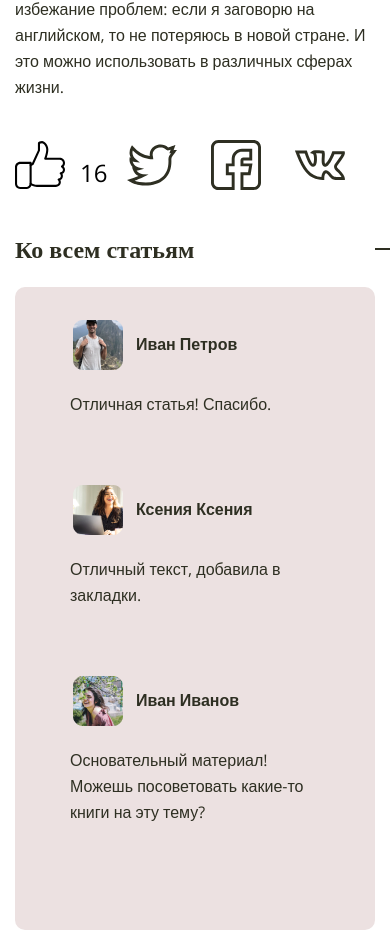
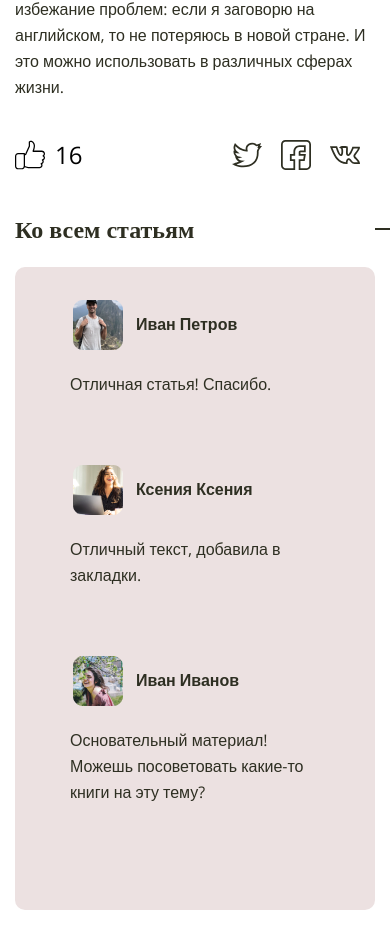
Before and after one commit to stanislauhvozdz/stanislauhvozdz.github.io, a plain HTML site: page desctop2.html in a window 390 px wide. Shown: the part 2638-3573 px from the top of the page. Drawn offline with nearby package versions, Linux system fonts and the light colour scheme; a web font is replaced by a local one.

Commit message:
Add files via upload

```diff
--- a/css/style.css
+++ b/css/style.css
@@ -996,6 +996,25 @@ figure img {
     .section-title {
         font-size: 24px;
     }
+    .like {
+        width: 30px;
+        height: 30px;
+    }
+
+    .score-newspaper--social img {
+        margin-right: 15px;
+        height: 30px;
+        width: 30px;
+    }
+    /* .newpaper-backout:after {
+        left: 0;
+    } */
+    .likes-number {
+        line-height: 25px;
+        margin-left: 40px;
+    }
+
+
     .remark-form-text {
         width: 100%;
     }
```
